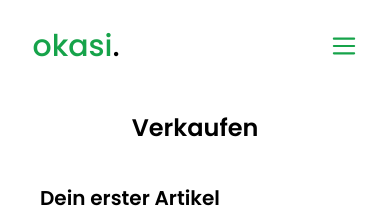
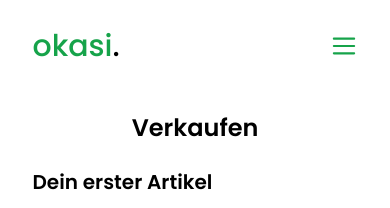
Before and after one commit to philz1337/user-page, a React (Create React App) app: page /verkaufen in a window 390 px wide. Shown: the top 208 px of the page. Built offline with nearby package versions, Linux system fonts and the light colour scheme.

Commit message:
Verkaufen Button ist Baba

```diff
--- a/src/pages/Verkaufen.jsx
+++ b/src/pages/Verkaufen.jsx
@@ -21,11 +21,11 @@ export default function Verkaufen() {
     <>
       <div className="flex flex-col items-center">
         <Nav />
-
-        <h1 className="text-2xl lg:text-3xl font-semibold text-center mt-5 lg:mb-5">
+        <div className="w-10/12 lg:w-9/12 sm:grid sm:grid-cols-2 ">
+          <h1 className="text-2xl lg:text-3xl font-semibold text-center mt-5 mb-6 lg:mb-5">
             Verkaufen
           </h1>
-        <div className="lg:w-4/12 lg:border p-10 rounded-2xl">
+          <div className="lg:border rounded-2xl">
             <h1 className="text-xl font-semibold">Dein erster Artikel</h1>
             <p className="mt-4 text-sm font-medium text-gray-600">Foto</p>
 
@@ -55,7 +55,11 @@ export default function Verkaufen() {
                           {...dragProps}
                           className="hover:shadow-md hover:shadow-gray-400 transition-all bg-primary rounded-2xl text-white grid place-items-center h-32 w-32"
                         >
-                        <IconPlus className="h-16 w-16" alt="" />
+                          <IconPlus
+                            stroke="#FFFFFF"
+                            className="h-24 w-24 "
+                            alt=""
+                          />
                         </button>
                       )}
                       {imageList[0] && (
@@ -63,7 +67,7 @@ export default function Verkaufen() {
                           <img
                             src={imageList[0]["data_url"]}
                             alt=""
-                          className="w-full h-full object-contain absolute z-10 "
+                            className="w-full h-full object-contain absolute z-10 rounded-2xl"
                           />
                           <div className="grid place-content-end p-0.5">
                             <button
@@ -131,6 +135,7 @@ export default function Verkaufen() {
           </div>
           <br />
           <br />
+        </div>
         <Footer />
       </div>
     </>
```
Also changed, not shown: src/pages/plus.svg. Lines whose indentation alone changed are shown as unchanged.
